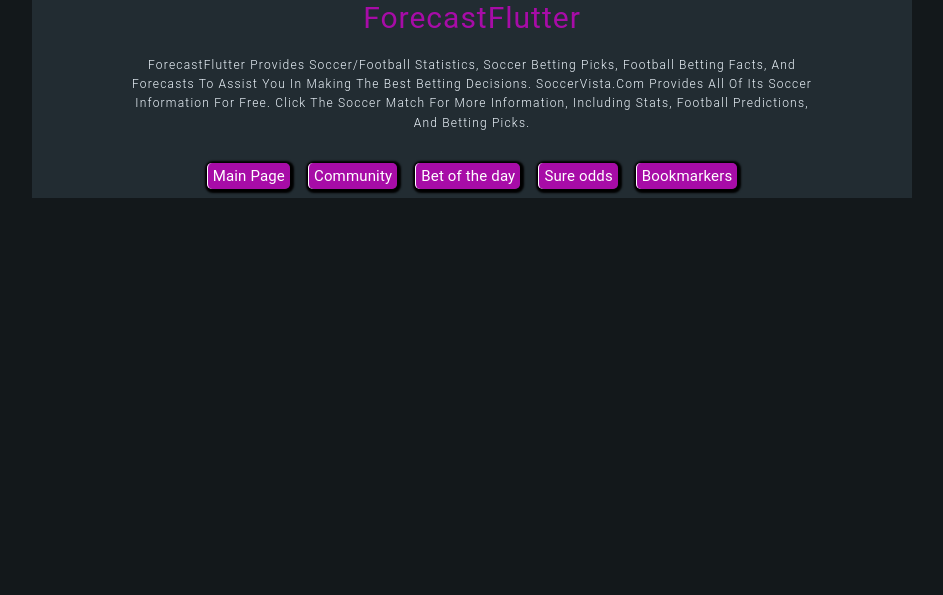
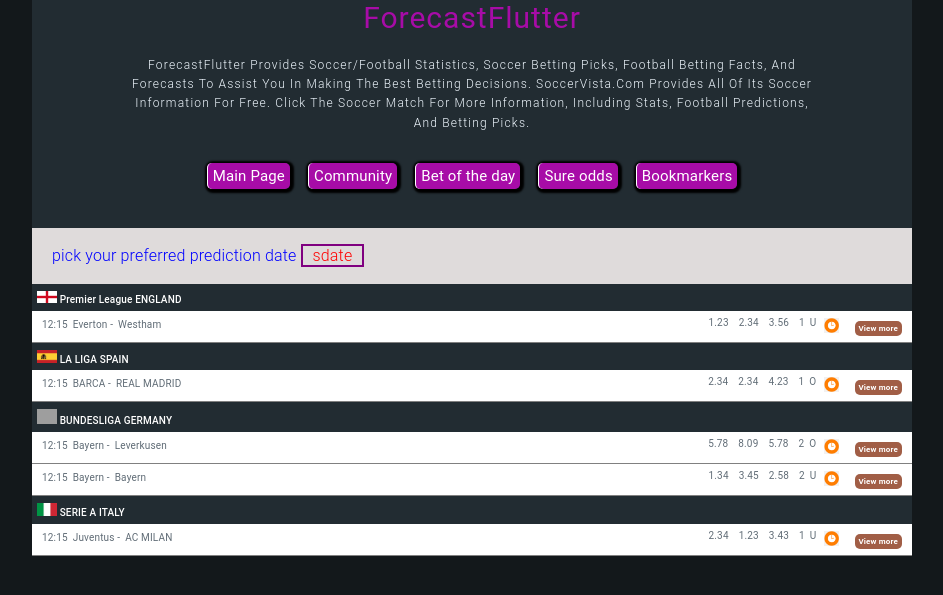
Before and after one commit to Toff2408/forecastflutter, a Django app: page / in a window 1280 px wide. Shown: the top 595 px of the page, without its empty margins (168-1111 px from the left). Run offline with Django 4.2, Linux system fonts and the light colour scheme; data comes from the database, SQL or seed files in the repository; both versions use the stored data as it was after the commit; grey boxes are pictures that could not be loaded.

Commit message:
removed bug

```diff
--- a/soccergames/admin.py
+++ b/soccergames/admin.py
@@ -22,7 +22,7 @@
 
 @admin.register(Game)
 class GameAdmin(admin.ModelAdmin):
-    list_display = ('home_team','away_team','gamedates',  'date', 'home_odd','draw_odd','away_odd', 'to_win', 'goals', 'result','lastfive_home','lastfive_away','won','notwon','overone','overtwo','overthree')
+    list_display = ('id','home_team','away_team','gamedates',  'date', 'home_odd','draw_odd','away_odd', 'to_win', 'goals', 'result','lastfive_home','lastfive_away','won','notwon','overone','overtwo','overthree')
 
 
 @admin.register(Headtohead)
--- a/soccergames/static/css/style.css
+++ b/soccergames/static/css/style.css
@@ -612,7 +612,7 @@
         box-shadow: 1px 1px 2px 3px black;
     }
 
-    .teamoverall {
+    /* .teamoverall {
         display:grid;
         grid-template: repeat(1, 1fr) / 1 80fr 20fr;
     }
@@ -628,7 +628,7 @@
         font-size: 1rem;
         font-weight: 500;
         text-transform: capitalize;
-    }
+    } */
 
 }
 
@@ -694,7 +694,7 @@
         box-shadow: 1px 1px 2px 3px black;
     }
 
-    .teamoverall {
+    /* .teamoverall {
         display:grid;
         grid-template: repeat(1, 1fr) / 80fr 20fr;
     }
@@ -711,7 +711,7 @@
         font-size: 1rem;
         font-weight: 500;
         text-transform: capitalize;
-    }
+    } */
 }
 
 
--- a/soccergames/templates/index.html
+++ b/soccergames/templates/index.html
@@ -17,18 +17,16 @@
 <!-- header part ends -->
 <!-- date section  -->
 <section>
-  {% for date in games  %}
   <div class="date_nav">
-        <p class="date_box">pick your preferred prediction date <span class="date_bar">{{date.gamedates}}</span></p>
+        <p class="date_box">pick your preferred prediction date <span class="date_bar">sdate</span></p>
     </div>
-  {% endfor %}
 </section>
 {% if games %}
   {% regroup games by home_team.league as events_by_league %}
     {% for league in events_by_league %}
       <div class="content">
         <a href="" class="club_name"><img src="{{league.grouper.country.img.url}}" alt="" class="img_flag"> {{league.grouper}} {{league.grouper.country}}</a>
-        <div class="teamoverall">
+        <!-- <div class="teamoverall"> -->
               {% for game in league.list %}
                 <div class="team_last">
                   <div class="team_opposite">
@@ -89,8 +87,7 @@
                     <a href="{% url 'detail' game.id game.home_team.league.slug %}" class="viewmore" type="button">View more</a>
                   </div>
                 </div>
-              {% endfor %}
-              <div class="listofleague">
+                <!-- <div class="listofleague">
                   <div class="premierholder">
                     <ul>
                         {% for premiers in premier %}
@@ -98,8 +95,9 @@
                         {% endfor %}
                     </ul>
                   </div>
-              </div>
-          </div>
+                </div> -->
+        <!-- </div> -->
+              {% endfor %}
 
       </div>
     {% endfor %}
--- a/soccergames/views.py
+++ b/soccergames/views.py
@@ -1,12 +1,13 @@
 from django.shortcuts import render
 from .models import *
-from datetime import date
+# from datetime import date
 
 
 
 def index(request):
-    format = date.today()
-    games = Game.objects.all().order_by('home_team__league').filter(gamedates__dates=format)
+    # format = date.today()
+    games = Game.objects.all().order_by('home_team__league')
+    # .filter(gamedates__dates=format)
     premier = League.objects.all().order_by('league')
 
     context = {
```
Also changed, not shown: db.sqlite3. Lines whose indentation alone changed are shown as unchanged.
